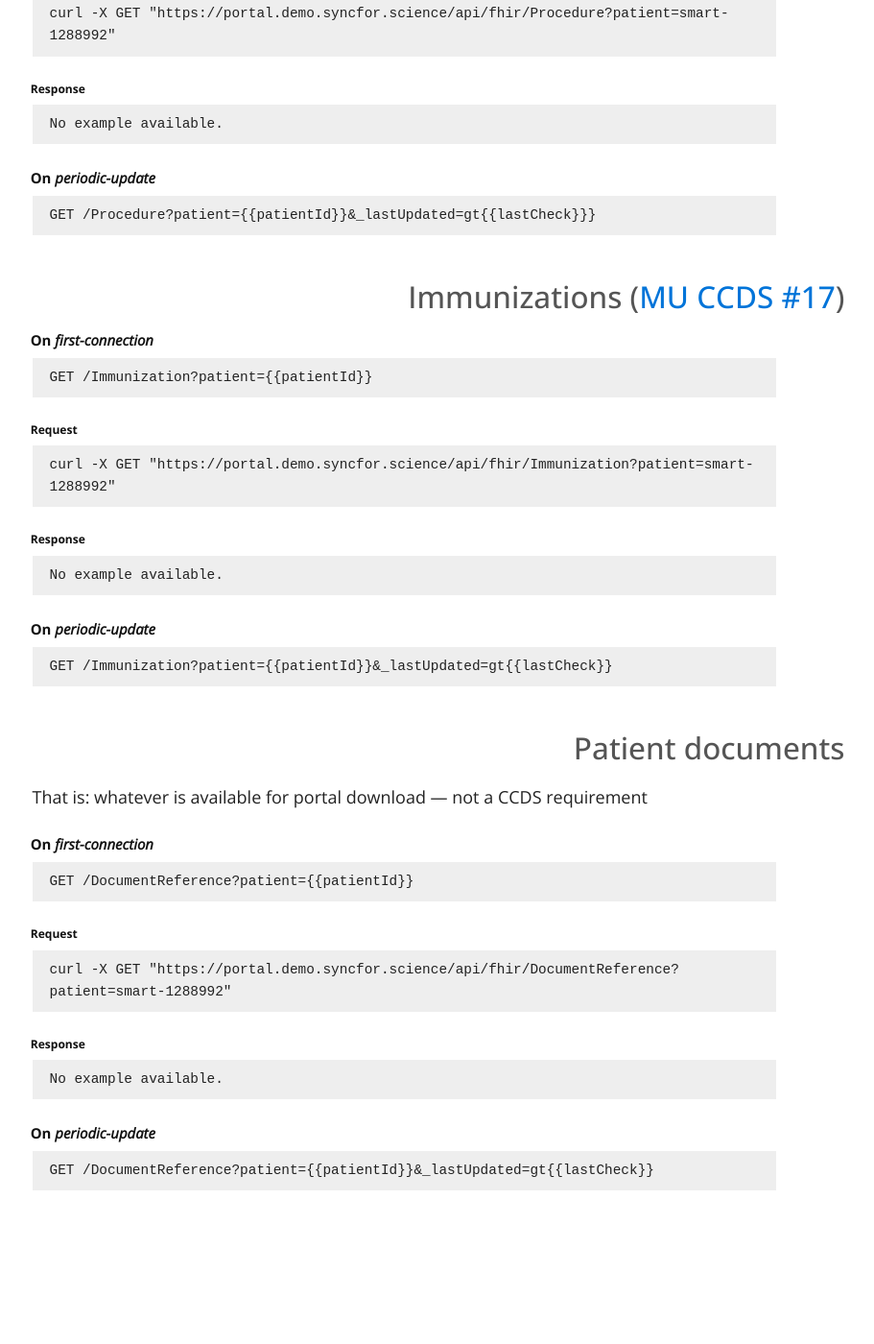
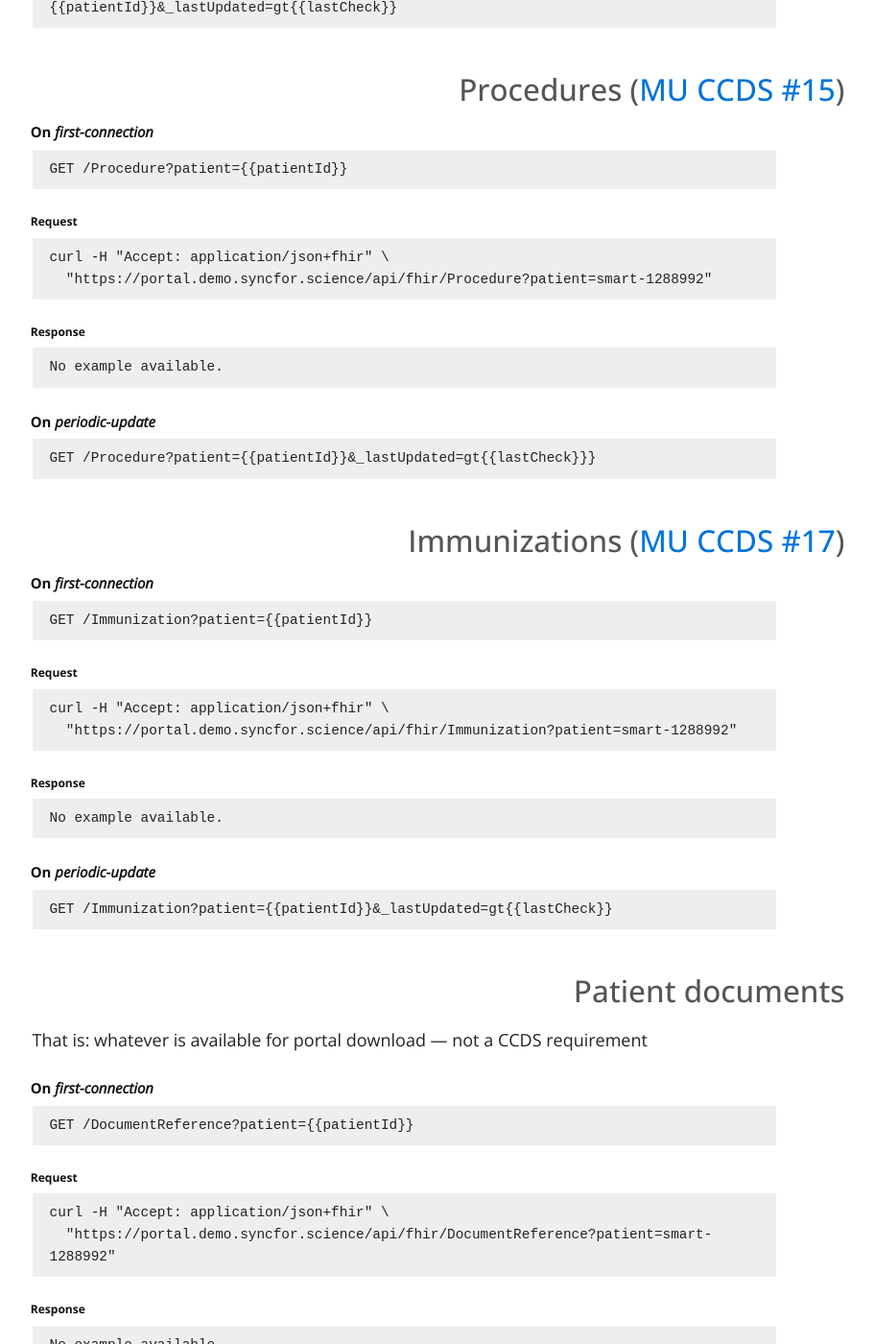
Before and after one commit to sync-for-science/sync-for-science.github.io, a Jekyll site: the page built from api-calls/index.md, in a window 1280 px wide and 1400 px high, scrolled down 59514 px. Shown: the whole window at 96% size, without its empty margins (219-1130 px from the left). Built offline with Jekyll 4.4.1, drawn with Linux system fonts in a browser that asks for light colours; nearby versions of some CDN libraries; before the commit the page ends 60844 px from its top, so only the background shows below that; some of the changed text lies outside the part shown.

Commit message:
Add accept header to examples

````diff
--- a/api-calls/index.md
+++ b/api-calls/index.md
@@ -52,7 +52,8 @@ Includes: name, birth sex, birthdate, race, ethnicty, preferred language
 ###### Request
 
 ```
-curl -X GET "https://portal.demo.syncfor.science/api/fhir/Patient/smart-1288992"
+curl -H "Accept: application/json+fhir" \
+  "https://portal.demo.syncfor.science/api/fhir/Patient/smart-1288992"
 ```
 
 ###### Response
@@ -140,7 +141,8 @@ curl -X GET "https://portal.demo.syncfor.science/api/fhir/Patient/smart-1288992"
 ###### Request
 
 ```
-curl -X GET "https://portal.demo.syncfor.science/api/fhir/Observation?category=social-history&patient=smart-1288992"
+curl -H "Accept: application/json+fhir" \
+ "https://portal.demo.syncfor.science/api/fhir/Observation?category=social-history&patient=smart-1288992"
 ```
 
 ###### Response
@@ -233,7 +235,8 @@ curl -X GET "https://portal.demo.syncfor.science/api/fhir/Observation?category=s
 ###### Request
 
 ```
-curl -X GET "https://portal.demo.syncfor.science/api/fhir/Observation?category=social-history&patient=smart-1288992&_lastUpdated=gt2016-04-16"
+curl -H "Accept: application/json+fhir" \
+ "https://portal.demo.syncfor.science/api/fhir/Observation?category=social-history&patient=smart-1288992&_lastUpdated=gt2016-04-16"
 ```
 
 ###### Response
@@ -328,7 +331,8 @@ curl -X GET "https://portal.demo.syncfor.science/api/fhir/Observation?category=s
 ###### Request
 
 ```
-curl -X GET "https://portal.demo.syncfor.science/api/fhir/Condition?patient=smart-1288992"
+curl -H "Accept: application/json+fhir" \
+  "https://portal.demo.syncfor.science/api/fhir/Condition?patient=smart-1288992"
 ```
 
 ###### Response
@@ -789,7 +793,8 @@ curl -X GET "https://portal.demo.syncfor.science/api/fhir/Condition?patient=smar
 ###### Request
 
 ```
-curl -X GET "https://portal.demo.syncfor.science/api/fhir/Condition?patient=smart-1288992&_lastUpdated=gt2016-04-17T04:00:00"
+curl -H "Accept: application/json+fhir" \
+  "https://portal.demo.syncfor.science/api/fhir/Condition?patient=smart-1288992&_lastUpdated=gt2016-04-17T04:00:00"
 ```
 
 ###### Response
@@ -1253,7 +1258,8 @@ curl -X GET "https://portal.demo.syncfor.science/api/fhir/Condition?patient=smar
 ###### Request
 
 ```
-curl -X GET "https://portal.demo.syncfor.science/api/fhir/MedicationOrder?patient=smart-1288992&_count=1"
+curl -H "Accept: application/json+fhir" \
+  "https://portal.demo.syncfor.science/api/fhir/MedicationOrder?patient=smart-1288992&_count=1"
 ```
 
 ###### Response
@@ -1365,7 +1371,8 @@ curl -X GET "https://portal.demo.syncfor.science/api/fhir/MedicationOrder?patien
 ###### Request
 
 ```
-curl -X GET "https://portal.demo.syncfor.science/api/fhir/MedicationStatement?patient=smart-1288992&_count=1"
+curl -H "Accept: application/json+fhir" \
+  "https://portal.demo.syncfor.science/api/fhir/MedicationStatement?patient=smart-1288992&_count=1"
 ```
 
 ###### Response
@@ -1379,7 +1386,8 @@ No example available.
 ###### Request
 
 ```
-curl -X GET "https://portal.demo.syncfor.science/api/fhir/MedicationDispense?patient=smart-1288992&_count=1"
+curl -H "Accept: application/json+fhir" \
+  "https://portal.demo.syncfor.science/api/fhir/MedicationDispense?patient=smart-1288992&_count=1"
 ```
 
 ###### Response
@@ -1473,7 +1481,8 @@ curl -X GET "https://portal.demo.syncfor.science/api/fhir/MedicationDispense?pat
 ###### Request
 
 ```
-curl -X GET "https://portal.demo.syncfor.science/api/fhir/MedicationAdministration?patient=smart-1288992&_count=1"
+curl -H "Accept: application/json+fhir" \
+  "https://portal.demo.syncfor.science/api/fhir/MedicationAdministration?patient=smart-1288992&_count=1"
 ```
 
 ###### Response
@@ -1487,7 +1496,8 @@ No example available.
 ###### Request
 
 ```
-curl -X GET "https://portal.demo.syncfor.science/api/fhir/AllergyIntolerance?patient=smart-1288992&_count=1"
+curl -H "Accept: application/json+fhir" \
+  "https://portal.demo.syncfor.science/api/fhir/AllergyIntolerance?patient=smart-1288992&_count=1"
 ```
 
 ###### Response
@@ -1590,7 +1600,8 @@ curl -X GET "https://portal.demo.syncfor.science/api/fhir/AllergyIntolerance?pat
 ###### Request
 
 ```
-curl -X GET "https://portal.demo.syncfor.science/api/fhir/Observation?category=laboratory&patient=smart-1288992&_count=5"
+curl -H "Accept: application/json+fhir" \
+  "https://portal.demo.syncfor.science/api/fhir/Observation?category=laboratory&patient=smart-1288992&_count=5"
 ```
 
 ###### Response
@@ -2050,7 +2061,8 @@ curl -X GET "https://portal.demo.syncfor.science/api/fhir/Observation?category=l
 ###### Request
 
 ```
-curl -X GET "https://portal.demo.syncfor.science/api/fhir/Observation?category=vital-signs&patient=smart-1288992&_count=5"
+curl -H "Accept: application/json+fhir" \
+  "https://portal.demo.syncfor.science/api/fhir/Observation?category=vital-signs&patient=smart-1288992&_count=5"
 ```
 
 ###### Response
@@ -2426,7 +2438,8 @@ curl -X GET "https://portal.demo.syncfor.science/api/fhir/Observation?category=v
 ###### Request
 
 ```
-curl -X GET "https://portal.demo.syncfor.science/api/fhir/Procedure?patient=smart-1288992"
+curl -H "Accept: application/json+fhir" \
+  "https://portal.demo.syncfor.science/api/fhir/Procedure?patient=smart-1288992"
 ```
 
 ###### Response
@@ -2446,7 +2459,8 @@ No example available.
 ###### Request
 
 ```
-curl -X GET "https://portal.demo.syncfor.science/api/fhir/Immunization?patient=smart-1288992"
+curl -H "Accept: application/json+fhir" \
+  "https://portal.demo.syncfor.science/api/fhir/Immunization?patient=smart-1288992"
 ```
 
 ###### Response
@@ -2468,7 +2482,8 @@ That is: whatever is available for portal download — not a CCDS requirement
 ###### Request
 
 ```
-curl -X GET "https://portal.demo.syncfor.science/api/fhir/DocumentReference?patient=smart-1288992"
+curl -H "Accept: application/json+fhir" \
+  "https://portal.demo.syncfor.science/api/fhir/DocumentReference?patient=smart-1288992"
 ```
 
 ###### Response
````
